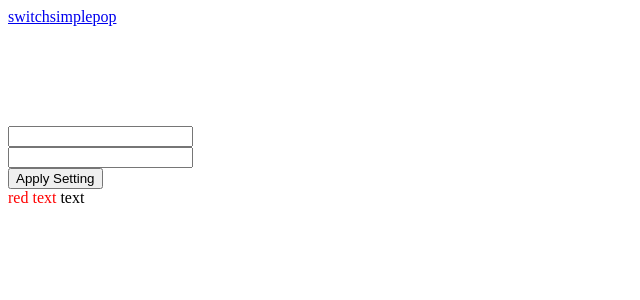
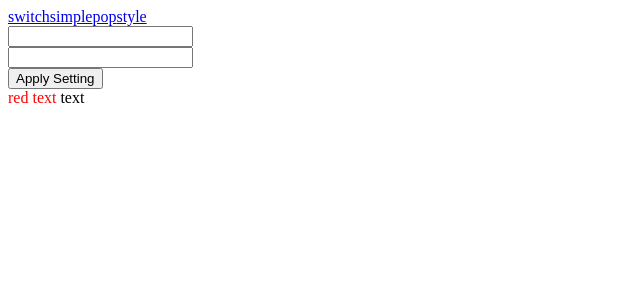
Before and after one commit to preservance717/Angular-2.x, an Angular app in the folder Angular_program_experience/: page /style in a window 1280 px wide. Before the commit this address led to /. Shown: the top 300 px of the page, without its empty margins (0-640 px from the left). Built offline with nearby package versions, Linux system fonts and the light colour scheme.

Commit message:
refactor code

```diff
--- a/Angular_program_experience/src/app/app.component.html
+++ b/Angular_program_experience/src/app/app.component.html
@@ -1,30 +1,7 @@
 <a routerLinkActive="active" routerLink="switch">switch</a>
 <a routerLinkActive="active" routerLink="simple">simple</a>
 <a [routerLink]="[{ outlets: { popup: ['pop'] } }]">pop</a>
+<a routerLinkActive="active" routerLink="style">style</a>
 
 <router-outlet></router-outlet>
 <router-outlet name="popup"></router-outlet>
-
-<div style="height: 100px;width: 200px; position: relative; top:900px;"></div>
-<div class="ui input">
-  <input type="text" name="color" value="{{color}}" #colorinput>
-</div>
-<div class="ui input">
-  <input type="text" name="fontSize" value="{{fontSize}}" #fontinput>
-</div>
-
-<button class="ui primary button" (click)="apply(colorinput.value, fontinput.value)">
-  Apply Setting
-</button>
-
-<div>
-  <span [ngStyle]="{color:'red'}" [style.font-size.px]="fontSize">
-    red text
-  </span>
-  <span [ngStyle]="{color:color}">
-    {{color}} text
-  </span>
-  <span [style.background-color]="color" style="color:white">
-    {{color}} background
-  </span>
-</div>
--- a/Angular_program_experience/src/app/app.component.ts
+++ b/Angular_program_experience/src/app/app.component.ts
@@ -6,11 +6,4 @@ import {Component} from '@angular/core';
   styleUrls: ['./app.component.css']
 })
 export class AppComponent {
-  color: string;
-  fontSize: number;
-
-  apply(color: string, fontSize: number) {
-    this.color = color;
-    this.fontSize = fontSize;
-  }
 }
--- /dev/null
+++ b/Angular_program_experience/src/app/style/style.component.ts
@@ -0,0 +1,39 @@
+/**
+ * Created by gaole on 2017/8/17.
+ */
+import {Component} from '@angular/core';
+
+@Component({
+  selector: 'style-test',
+  template: `<div class="ui input">
+  <input type="text" name="color" value="{{color}}" #colorinput>
+</div>
+<div class="ui input">
+  <input type="text" name="fontSize" value="{{fontSize}}" #fontinput>
+</div>
+
+<button class="ui primary button" (click)="apply(colorinput.value, fontinput.value)">
+  Apply Setting
+</button>
+
+<div>
+  <span [ngStyle]="{color:'red'}" [style.font-size.px]="fontSize">
+    red text
+  </span>
+  <span [ngStyle]="{color:color}">
+    {{color}} text
+  </span>
+  <span [style.background-color]="color" style="color:white">
+    {{color}} background
+  </span>
+</div>`
+})
+export class StyleComponent {
+  color: string;
+  fontSize: number;
+
+  apply(color: string, fontSize: number) {
+    this.color = color;
+    this.fontSize = fontSize;
+  }
+}
```
Also changed, not shown: Angular_program_experience/src/app/app.module.ts (+6 -12 lines).
